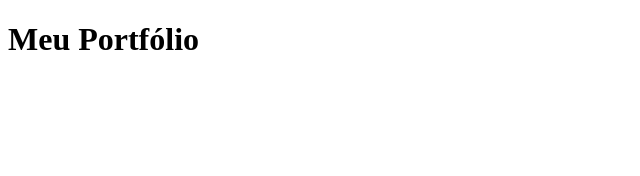
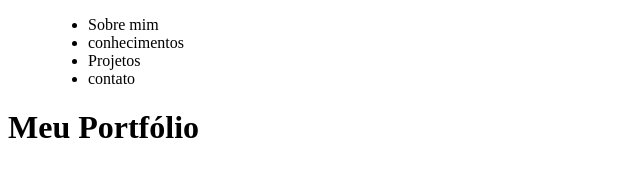
Before and after one commit to Rodrigot800/Meu_Portfolio, a plain HTML site: page index.html in a window 1280 px wide. Shown: the whole page, without its empty margins (0-640 px from the left). Drawn offline with Linux system fonts and the light colour scheme.

Commit message:
Update index.html

```diff
--- a/index.html
+++ b/index.html
@@ -7,7 +7,14 @@
 </head>
 <body>
     <header>
-
+        <menu>
+            <ul>
+                <li>Sobre mim</li>
+                <li>conhecimentos</li>
+                <li>Projetos</li>
+                <li>contato</li>
+            </ul>
+        </menu>
     </header>
     <main>
         <h1>
```
